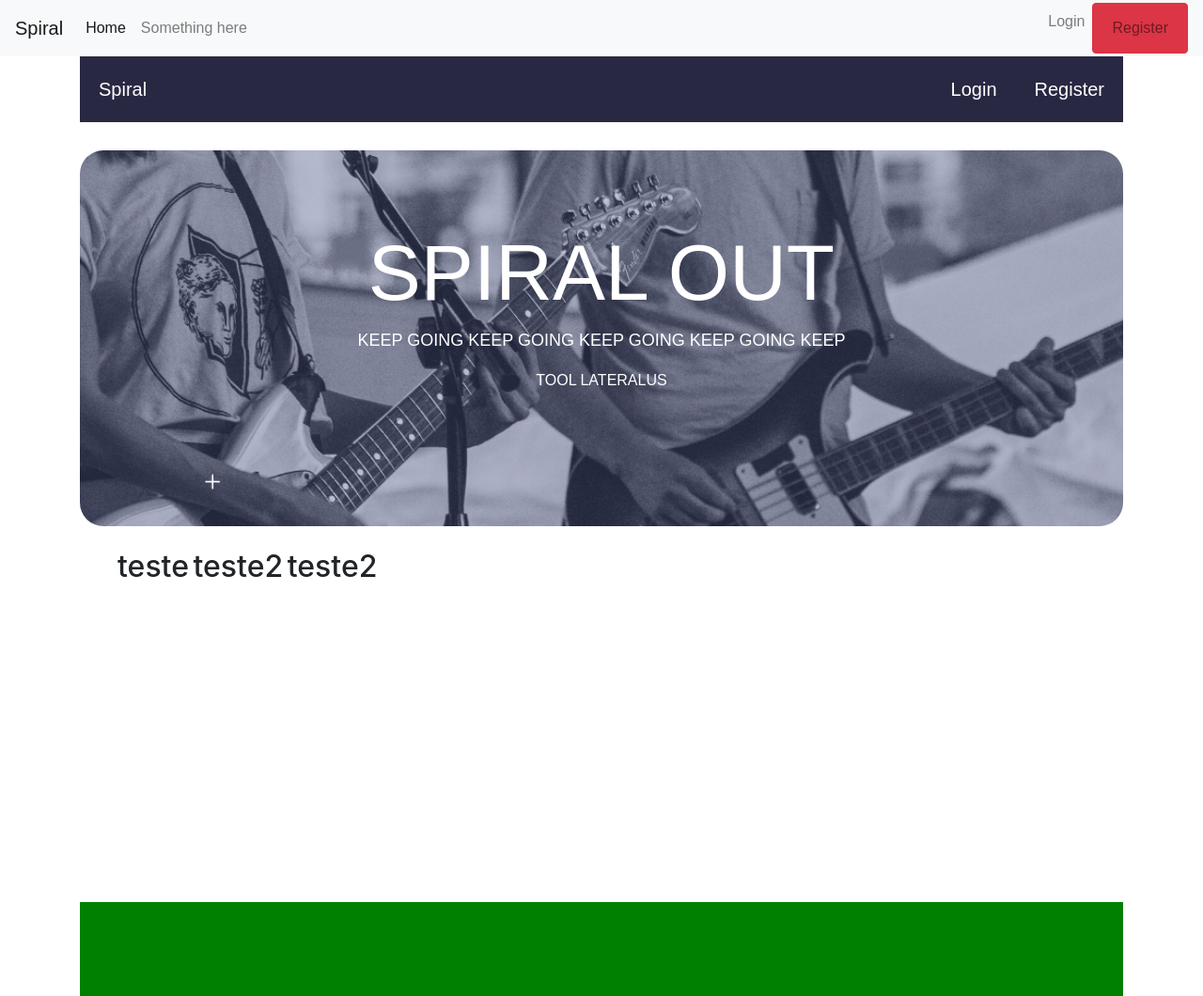
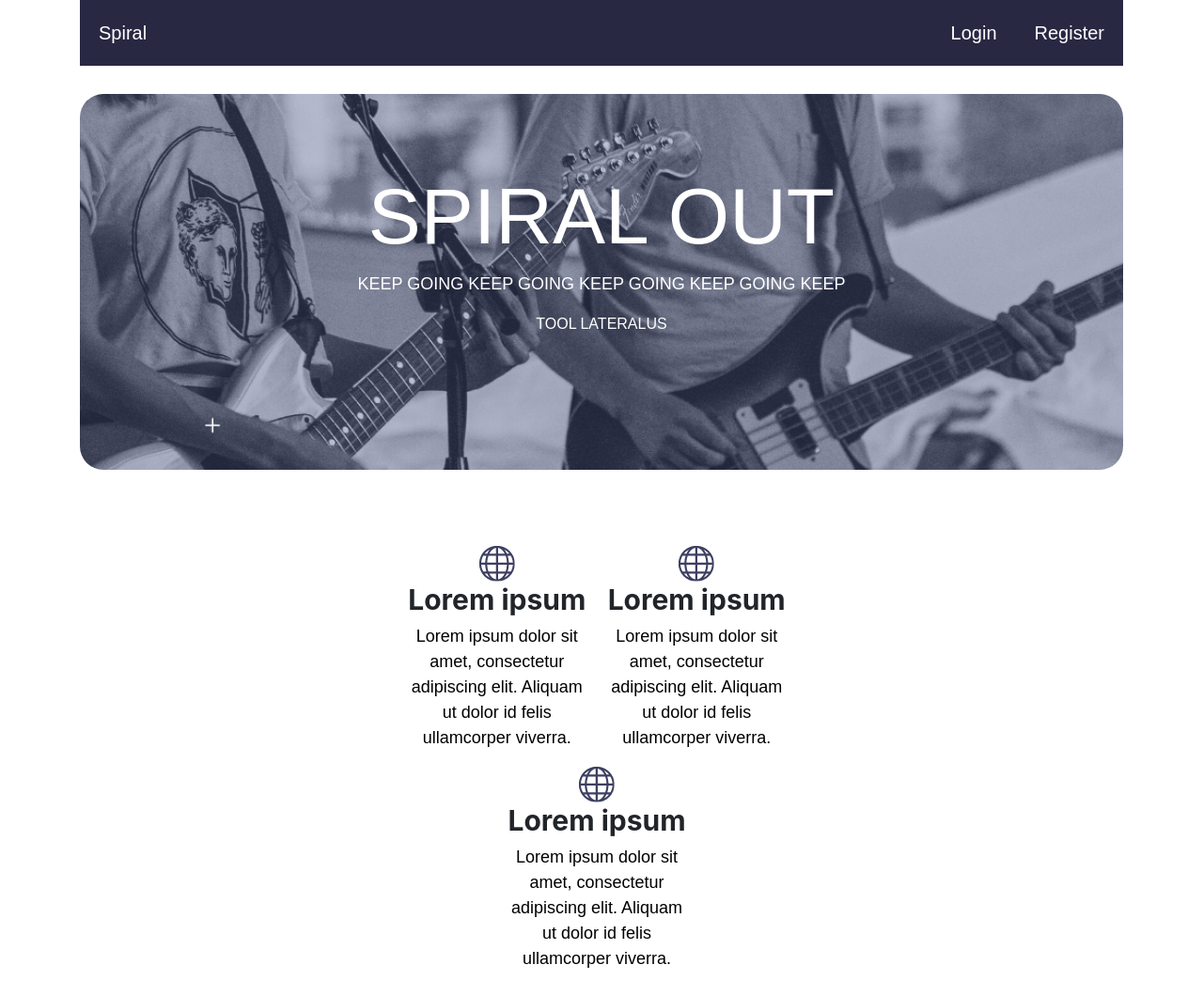
Before and after one commit to matheus8998/Spiral, a Django app: page / in a window 1280 px wide. Shown: the whole page at 94% size. After the commit the page ends 1030 px from the top, so only its background shows below. Run offline with Django 3.2, Linux system fonts and the light colour scheme; some libraries are stand-ins or nearby versions.

Commit message:
Adicionado seção de itens no index

```diff
--- a/spiral/static/style.css
+++ b/spiral/static/style.css
@@ -23,7 +23,7 @@ main {
 }
 
 .header-section {
-	background-color: orange;
+	background-color: #3d3f61;
 	height: 400px;
 	text-align: center;
 	padding-top: 80px;
@@ -38,16 +38,32 @@ main {
 }
 
 .list-items-section ul {
-	width: 100%;
-	margin: auto auto;
+	text-align: center;
+	padding-top: 80px;
+	padding-left: 240px;
+	padding-right: 240px;
+	margin: 0 auto;
 }
 
 .list-items-section li {
+	text-align: center;
+	width: 33%;
+	padding-right: 10px;
 	display: inline-block;
+	box-sizing: border-box;
+}
+
+.list-items-section h2 {
+	font-size: 30px;
+	font-weight: bold;
+}
+
+.list-items-section p {
+	font-size: 18px;
+	color: black;
 }
 
 footer {
-	background-color: green;
 	height: 100px;
 }
 
--- a/templates/index.html
+++ b/templates/index.html
@@ -1,7 +1,6 @@
 {% extends 'base.html' %}
 {% load static %}
 {% block content %}
-    {% include 'partials/_navbar.html' %}
     {% include 'partials/_messages.html' %}
 
     <!DOCTYPE html>
@@ -34,19 +33,19 @@
                 <section class="list-items-section">
                     <ul>
                         <li>
-                            <img src="">
-                            <h2> teste</h2>
-                            <p>teste</p>
+                            <img src="img/item-world.png">
+                            <h2>Lorem ipsum</h2>
+                            <p>Lorem ipsum dolor sit amet, consectetur adipiscing elit. Aliquam ut dolor id felis ullamcorper viverra.</p>
                         </li>
                         <li>
-                            <img src="">
-                            <h2> teste2</h2>
-                            <p>teste2</p>
+                            <img src="img/item-world.png">
+                            <h2>Lorem ipsum</h2>
+                            <p>Lorem ipsum dolor sit amet, consectetur adipiscing elit. Aliquam ut dolor id felis ullamcorper viverra.</p>
                         </li>
                         <li>
-                            <img src="">
-                            <h2> teste2</h2>
-                            <p>teste2</p>
+                            <img src="img/item-world.png">
+                            <h2>Lorem ipsum</h2>
+                            <p>Lorem ipsum dolor sit amet, consectetur adipiscing elit. Aliquam ut dolor id felis ullamcorper viverra.</p>
                         </li>
 
                     </ul>
```
Also changed, not shown: static/style.css (+20 -4 lines), spiral/static/img/item-world.png (added), static/img/item-world.png (added).
